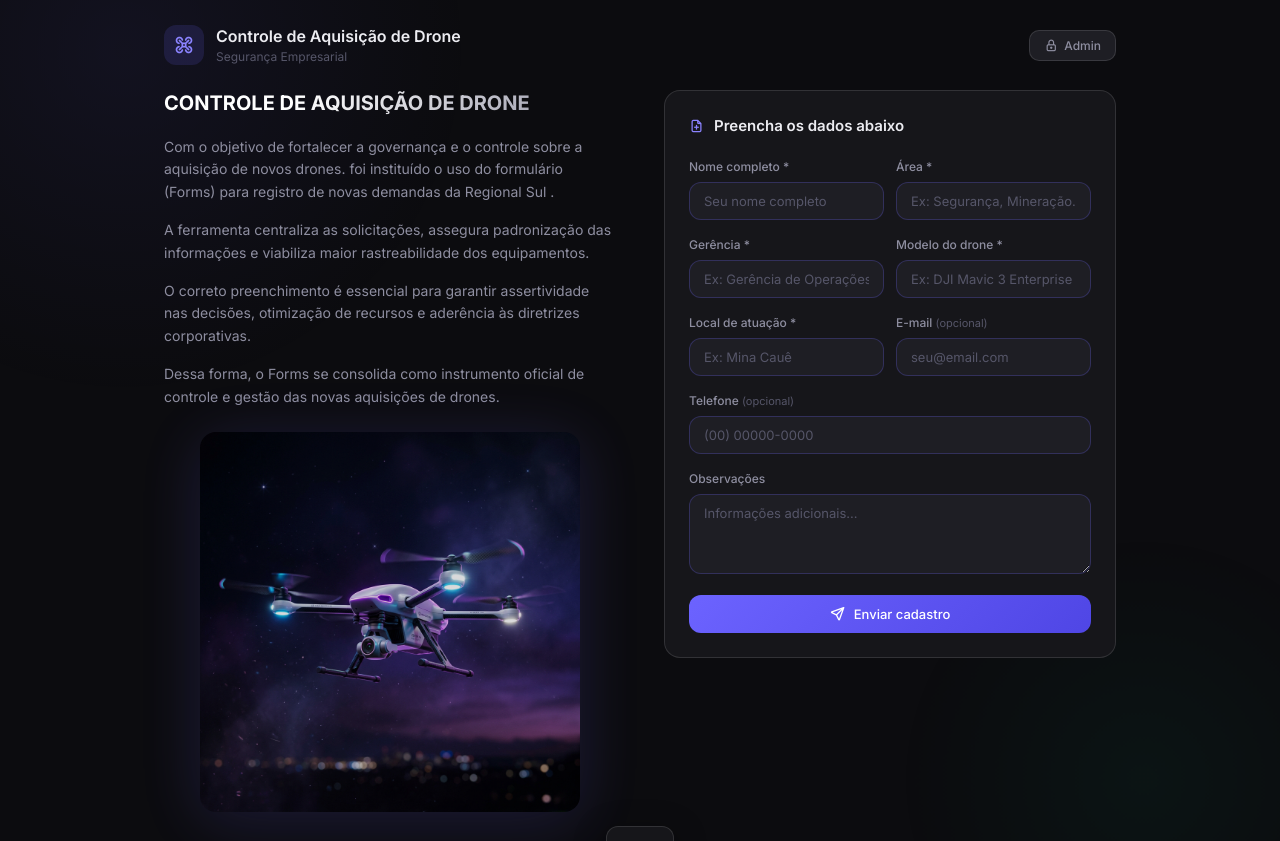
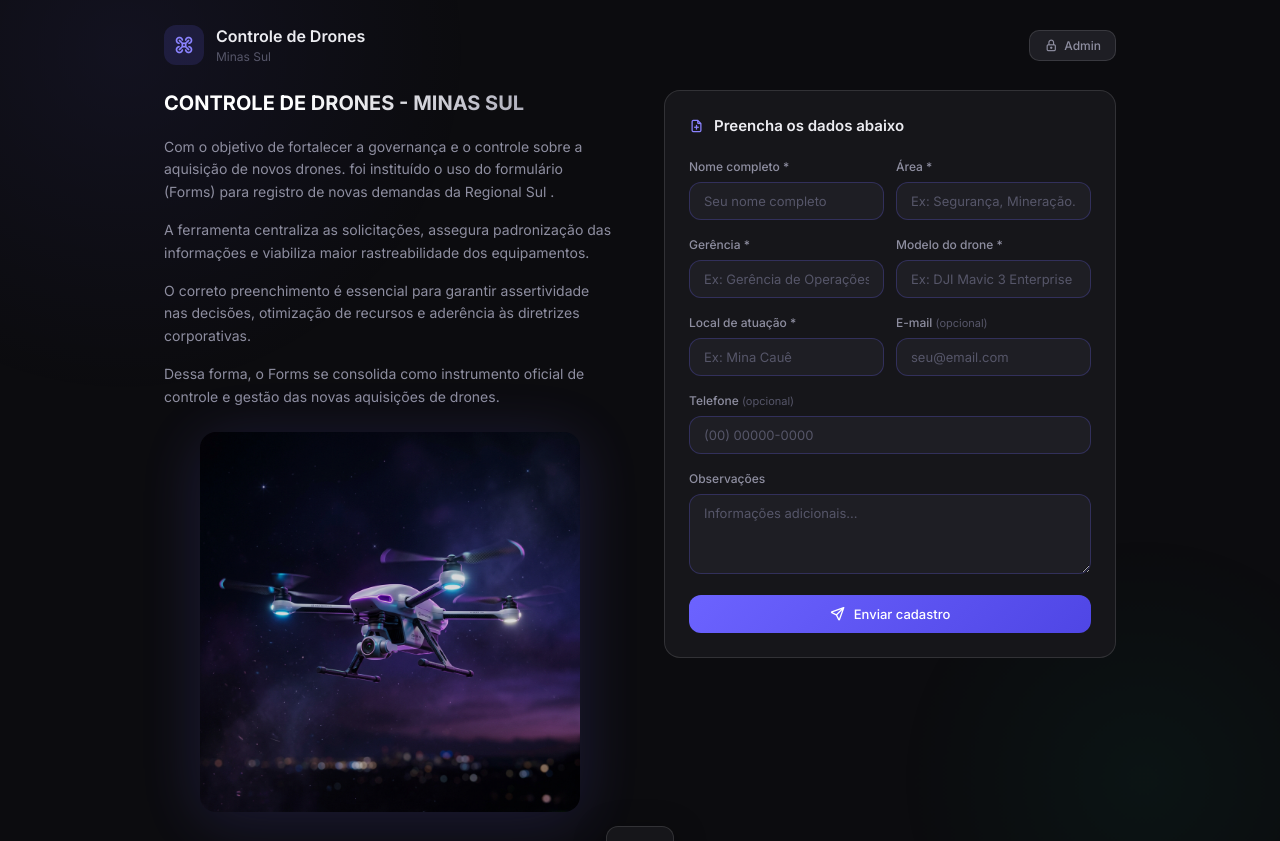
Before and after one commit to Glauber89/drones, a plain HTML site: page index.html in a window 1280 px wide. Drawn offline with Linux system fonts and the light colour scheme.

Commit message:
Add files via upload

```diff
--- a/index.html
+++ b/index.html
@@ -3,8 +3,8 @@
 <head>
 <meta charset="UTF-8">
 <meta name="viewport" content="width=device-width, initial-scale=1.0">
-<title>Controle de Aquisição de Drone — Segurança Empresarial</title>
-<meta name="description" content="Formulário de cadastro e controle de drones - Segurança Empresarial">
+<title>Controle de Drones - Minas Sul</title>
+<meta name="description" content="Formulário de cadastro e controle de drones - Minas Sul">
 <link rel="stylesheet" href="https://cdn.jsdelivr.net/npm/@tabler/icons-webfont@latest/tabler-icons.min.css">
 <link rel="preconnect" href="https://fonts.googleapis.com">
 <link href="https://fonts.googleapis.com/css2?family=Inter:wght@300;400;500;600;700&display=swap" rel="stylesheet">
@@ -21,8 +21,8 @@
       <div class="nav-center">
         <div class="nav-icon"><i class="ti ti-drone"></i></div>
         <div>
-          <div class="nav-title">Controle de Aquisição de Drone</div>
-          <div class="nav-sub">Segurança Empresarial</div>
+          <div class="nav-title">Controle de Drones</div>
+          <div class="nav-sub">Minas Sul</div>
         </div>
       </div>
       <div class="nav-right">
@@ -37,7 +37,7 @@
 
       <!-- Text Area -->
       <div class="info-text">
-        <h2>CONTROLE DE AQUISIÇÃO DE DRONE</h2>
+        <h2>CONTROLE DE DRONES - MINAS SUL</h2>
         <p>Com o objetivo de fortalecer a governança e o controle sobre a aquisição de novos drones. foi instituído o uso do formulário (Forms) para registro de novas demandas da Regional Sul .</p>
         <p>A ferramenta centraliza as solicitações, assegura padronização das informações e viabiliza maior rastreabilidade dos equipamentos.</p>
         <p>O correto preenchimento é essencial para garantir assertividade nas decisões, otimização de recursos e aderência às diretrizes corporativas.</p>
```
